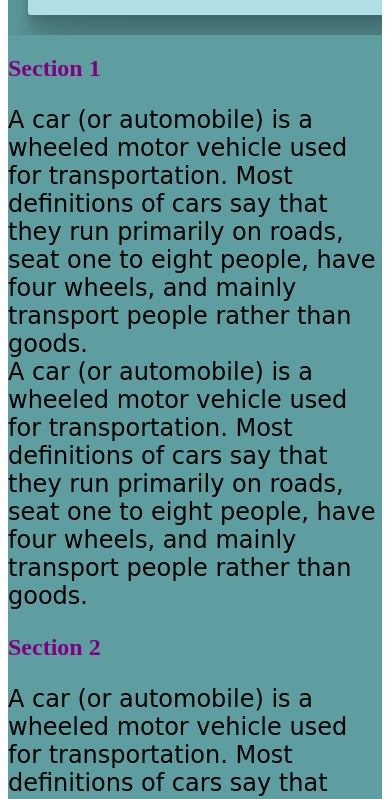
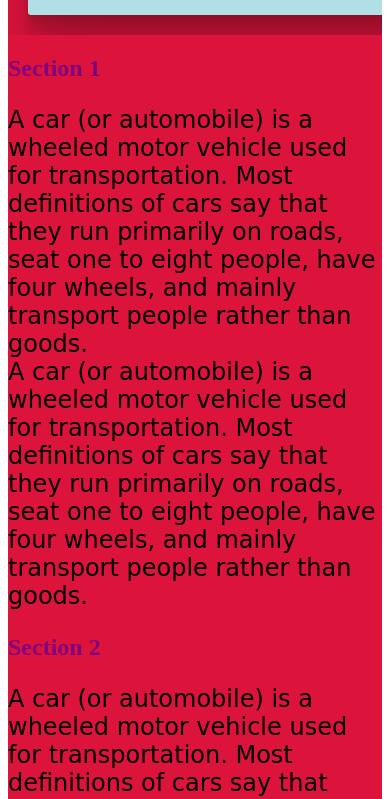
Before and after one commit to wang-xiaotian/css_container_class_flex, a plain HTML site: page index.html in a window 390 px wide. Shown: the part 414-1213 px from the top of the page. Drawn offline with Linux system fonts and the light colour scheme.

Commit message:
Added media query to ajust  main background color

```diff
--- a/css/style.css
+++ b/css/style.css
@@ -81,3 +81,9 @@ main {
 .section h2 {
   color: purple;
 }
+
+@media only screen and (max-width: 600px) {
+  main {
+    background-color: crimson;
+  }
+}
```
